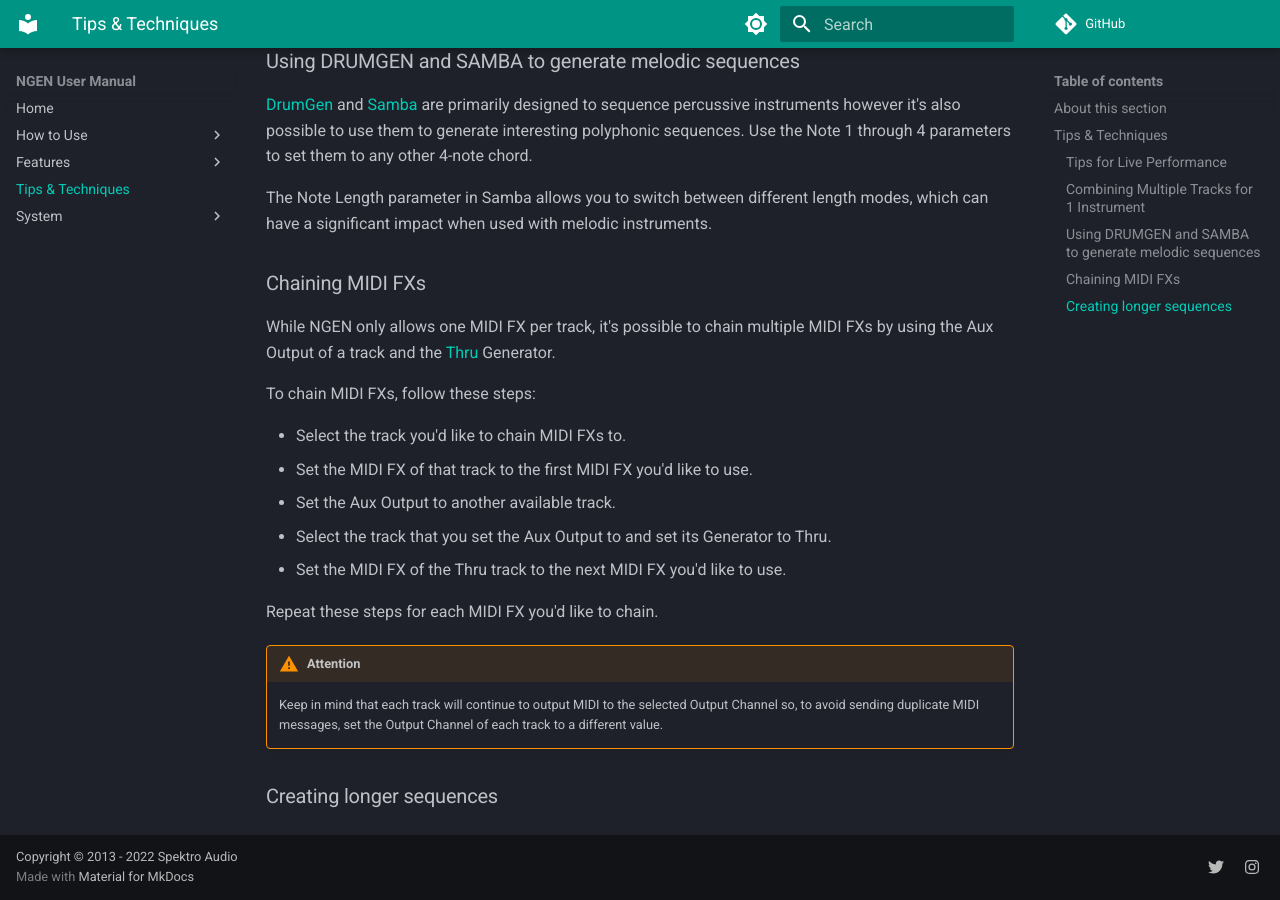
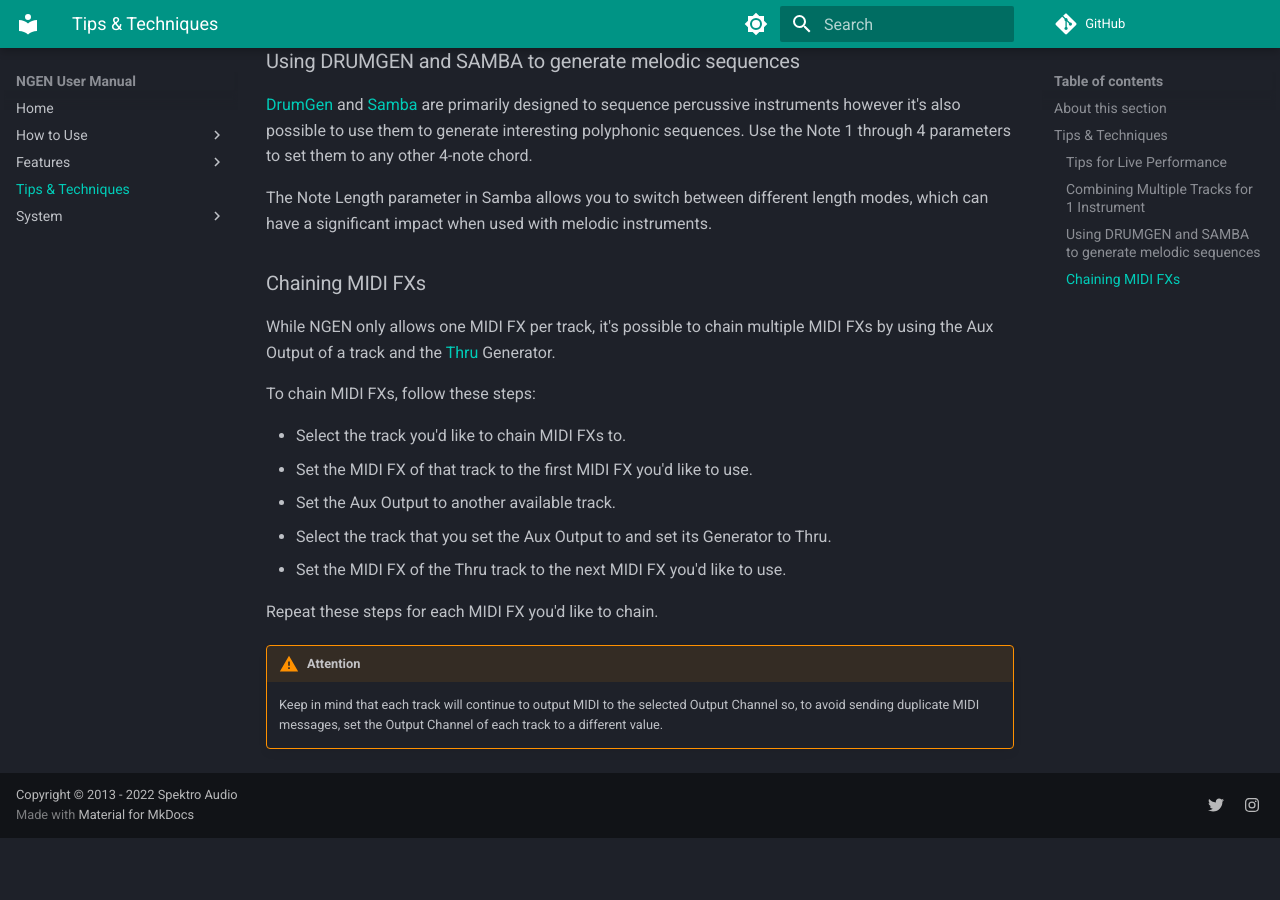
Before and after one commit to SpektroAudio/NGEN-UserManual, an MkDocs documentation site: the page built from docs/techniques.md, in a window 1280 px wide and 900 px high, scrolled down 2147 px. Built offline with MkDocs 1.6.1 and Material for MkDocs 9.7.7, drawn with Linux system fonts in a browser that asks for light colours; comment, search, counter and statistics services are not loaded; after the commit the page ends 2985 px from its top, so only the background shows below that.

Commit message:
Updated techniques

```diff
--- a/docs/techniques.md
+++ b/docs/techniques.md
@@ -89,5 +89,3 @@
 
 !!! warning "Attention"
     Keep in mind that each track will continue to output MIDI to the selected Output Channel so, to avoid sending duplicate MIDI messages, set the Output Channel of each track to a different value.
-
-### Creating longer sequences
```
